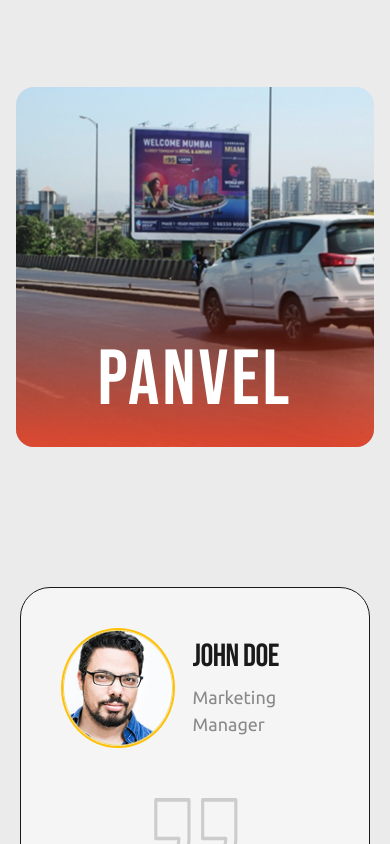
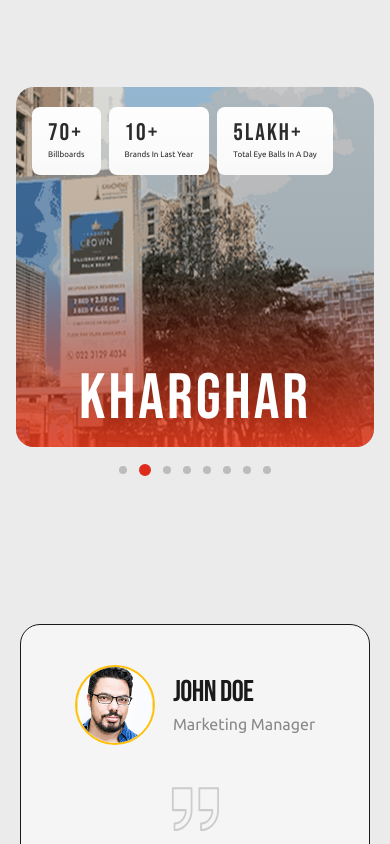
Before and after one commit to Devendramali/ronak-advertising, a React (Vite) app: page / in a window 390 px wide. Shown: the part 6000-6844 px from the top of the page. Built offline with nearby package versions, Linux system fonts and the light colour scheme.

Commit message:
new chanegs

```diff
--- a/src/component/blog/Details.jsx
+++ b/src/component/blog/Details.jsx
@@ -82,7 +82,7 @@ const Details = () => {
                         </ul>
                     </div>
                 </div>
-                <figure data-gsap>
+                <figure className='mt-0' data-gsap>
                     <img src={blogdetails} alt="" />
                 </figure>
                 <div className="blogdata" data-gsap>
--- a/src/component/contact/ContactInfo.jsx
+++ b/src/component/contact/ContactInfo.jsx
@@ -87,7 +87,7 @@ const ContactInfo = () => {
                                 // subtitle="Socials"
                                 titleclass="text-black"
                             />
-                            <div className="row">
+                            <div className="row conrow1">
                                 <div className="col-lg-6">
                                     <div className="conpage" data-gsap>
                                         <div className="input">
--- a/src/component/home/LocationSlider.jsx
+++ b/src/component/home/LocationSlider.jsx
@@ -49,12 +49,12 @@ export default function LocationSlider() {
         <Swiper
           modules={[Pagination, Autoplay]}
           slidesPerView={1}
-          // spaceBetween={30}
-          // pagination={{ clickable: true }}
-          // autoplay={{
-          //   delay: 4000,
-          //   disableOnInteraction: false,
-          // }}
+          spaceBetween={30}
+          pagination={{ clickable: true }}
+          autoplay={{
+            delay: 4000,
+            disableOnInteraction: false,
+          }}
           loop={true}
           className="location-slider"
         >
@@ -62,7 +62,23 @@ export default function LocationSlider() {
             ? locations.map((item, index) => (
                 <SwiperSlide key={index}>
                   <div className="location-grid">
+
                     <div className="location-card">
+                        <div className="locadeta">
+                          <div className="locacrad">
+                            <h4>70+</h4>
+                            <p>billboards</p>
+                          </div>
+                          <div className="locacrad">
+                            <h4>10+</h4>
+                            <p>Brands in Last Year</p>
+                          </div>
+                          <div className="locacrad">
+                            <h4>5Lakh+</h4>
+                            <p>Total eye balls in a day</p>
+                          </div>
+                        </div>
+
                       <img src={item.image} alt={item.title} />
                       <div className="overlay"></div>
                       <h3>{item.title}</h3>
@@ -75,6 +91,20 @@ export default function LocationSlider() {
                   <div className="location-grid">
                     {group.map((item, i) => (
                       <div className="location-card" key={i}>
+                        <div className="locadeta">
+                          <div className="locacrad">
+                            <h4>70+</h4>
+                            <p>billboards</p>
+                          </div>
+                          <div className="locacrad">
+                            <h4>10+</h4>
+                            <p>Brands in Last Year</p>
+                          </div>
+                          <div className="locacrad">
+                            <h4>5Lakh+</h4>
+                            <p>Total eye balls in a day</p>
+                          </div>
+                        </div>
                         <img src={item.image} alt={item.title} />
                         <div className="overlay"></div>
                         <h3>{item.title}</h3>
--- a/src/component/location/WhyVashi.jsx
+++ b/src/component/location/WhyVashi.jsx
@@ -5,7 +5,7 @@ import Heading from "../reuse/Heading";
 
 const WhyVashi = () => {
   return (
-    <div className="container mt-5">
+    <div className="container mt-5 wvsection">
     <div className="why-vashi">
       <div className="container">
          <Heading
--- a/src/component/reuse/BlogCard.jsx
+++ b/src/component/reuse/BlogCard.jsx
@@ -27,7 +27,7 @@ const BlogCard = ({data}) => {
             </div>
             </div>
               <div className="awrap">
-                 <button className='btn2 bg-white'>
+                 <button className='btn2'>
             Read More
             <svg width="13" height="11" viewBox="0 0 13 11" fill="none" xmlns="http://www.w3.org/2000/svg">
             <path d="M11.9766 5.96094L7.60156 10.3359C7.4375 10.5 7.21875 10.582 7 10.582C6.75391 10.582 6.53516 10.5 6.37109 10.3359C6.01562 10.0078 6.01562 9.43359 6.37109 9.10547L9.24219 6.20703H0.875C0.382812 6.20703 0 5.82422 0 5.33203C0 4.86719 0.382812 4.45703 0.875 4.45703H9.24219L6.37109 1.58594C6.01562 1.25781 6.01562 0.683594 6.37109 0.355469C6.69922 0 7.27344 0 7.60156 0.355469L11.9766 4.73047C12.332 5.05859 12.332 5.63281 11.9766 5.96094Z" fill="black"/>
--- a/src/index.css
+++ b/src/index.css
@@ -43,13 +43,25 @@ body {
   font-weight: 700;
   line-height: 22px;
   /* 122.222% */
-  text-transform: capitalize;
-}
-
+  transition: all .3 linear;
+  text-transform: capitalize;
+}
+.btn1{
+  transition: all .3s linear;
+}
 .btn1:hover {
   color: var(--White, #1A1A1A);
-}
-
+  background-color: #fff;
+}
+.mobhide .btn{
+  transition: all .3s linear;
+}
+.mobhide .btn:hover{
+  background-color: #000;
+}
+.whichose .row > div{
+    padding: 0 7px;
+}
 .btn1 {
   border-radius: 999px;
   border: 1px solid var(--200, #1A1A1A);
@@ -98,10 +110,19 @@ margin-right: 0; */
   line-height: 22px;
   /* 122.222% */
   text-transform: capitalize;
-}
-
+  transition: all .3s linear;
+}
+
+.awrap .btn2 {
+  background-color: #fff;
+  border: none;
+}
+.btn2:hover svg path{
+  fill: #fff;
+}
 .btn2:hover {
-  color: var(--White, #1A1A1A);
+  color: var(--White, #fff);
+  background-color: #DD2B1C;
 }
 
 a {
@@ -1942,6 +1963,11 @@ a {
 .why-container {
   max-width: 1070px;
   margin: auto;
+  padding: 0 16px;
+}
+.whichose .row{
+  max-width: 100%;
+  margin: auto;
 }
 
 .whichose {
@@ -1996,15 +2022,18 @@ a {
   font-size: 60px;
   font-style: normal;
   font-weight: 400;
-  line-height: 70px;
+  line-height: 60px;
   /* 116.667% */
   letter-spacing: -1.06px;
   text-transform: capitalize;
   margin-bottom: 0;
 }
 
+.achievements-container .row > div{
+  padding: 0 8px;
+}
 .achievements-container .row {
-  gap: 20px 0;
+  gap: 16px 0;
   margin-top: 44px;
 }
 
@@ -2308,18 +2337,20 @@ a {
 .card2 {
   border: 1px solid #dd2c1c00;
   transition: all .3s linear;
+  /* padding: 16px; */
+  border-radius: 24px;
+  display: block;
   padding: 16px;
-  border-radius: 24px;
 }
 
 .card2:hover {
-  /* padding: 16px; */
   border: 1px solid #DD2B1C;
   background: rgba(255, 255, 255, 0.25);
 }
 
 .location-card1 {
   background: transparent;
+  height: 100%;
 }
 
 .card2:hover .location-content {
@@ -3410,3 +3441,56 @@ margin-bottom: 24px;
 .errsvg img{
   width: 100%;
 }
+.locacrad{
+  padding: 16px;
+  border-radius: 8px;
+  background: #FFF;
+}
+.locadeta{
+  display: flex;
+  gap: 8px;
+  position: absolute;
+  top: 20px;
+  left: 20px;
+   transform: translateY(-200%);
+     transition: all .3s linear;
+}
+.locacrad p{
+  color: var(--700, #2C2C2C);
+font-feature-settings: 'liga' off, 'clig' off;
+font-family: var(--Ubuntu);
+font-size: 12px;
+font-style: normal;
+font-weight: 400;
+line-height: 100%; /* 12px */
+text-transform: capitalize;
+margin-bottom: 0;
+}
+.locacrad h4{
+  color: var(--700, #2C2C2C);
+font-feature-settings: 'liga' off, 'clig' off;
+font-family:var(--bebas-neue);
+font-size: 40px;
+font-style: normal;
+font-weight: 400;
+line-height: 80%; /* 32px */
+letter-spacing: 2px;
+text-transform: capitalize;
+}
+.location-card h3{
+  transition: all .3s linear;
+}
+.location-card:hover h3{
+  transform: translate(-50%,200%);
+}
+.location-card:hover .locadeta{
+     transform: translateY(0%);
+}
+.location-card1 .btn2:hover{
+  /* color: ; */
+  background-color: #DD2B1C !important;
+  border-color:transparent ;
+}
+.conrow1.row{
+  gap: 40px 0;
+}
--- a/src/responsive.css
+++ b/src/responsive.css
@@ -291,6 +291,16 @@ margin-top: 14px;
 .footer-container .row{
     gap: 58px 0;
 }
+.breadcrumb{
+    border-radius: 24px;
+}
+    .copyright p{
+        margin-bottom: 57px;
+    }
+.footer .curve{
+    border-left: none;
+    border-right: none;
+}
 .menu .row{
     justify-content: space-between;
 }
@@ -311,7 +321,10 @@ margin-top: 14px;
 .img2mob{
     display: none;
 }
-
+.core-grid {
+    display: grid;
+    grid-template-columns: repeat(2, 1fr);
+}
 .footer .curve{
     padding: 40px 16px  ;
 }
@@ -329,6 +342,47 @@ margin-top: 14px;
 }
 .map{
     height: 400px;
+}
+.location-card h3{
+  transform: translate(-50%,0%) !important;
+}
+.location-card .locadeta{
+     transform: translateY(0%) !important;
+     left: 16px;
+}
+.locacrad p{
+    font-size: 8px;
+}
+.location-card h3{
+    font-size: 64px;
+    bottom: 0;
+}
+.user-info h4{
+    font-size: 30px;
+    margin-bottom: 0;
+}
+.user-info span{
+    font-size: 16px;
+}
+.user-info img{
+    height: 80px;
+    width: 80px;
+}
+.user-info{
+    justify-content: center;
+}
+.quote-icon svg{
+    height: 60px;
+}
+.textmonialslider{
+    border-radius: 20px;
+}
+.swiper-pagination-bullet.swiper-pagination-bullet-active{
+    height: 12px !important;
+    width: 12px !important;
+}
+.locacrad h4{
+    font-size: 24px;
 }
 
     .hamberger{
@@ -529,6 +583,25 @@ margin-bottom: 50px;
 .footer .curve{
     padding: 40px 16px  ;
 }
+.vissonimg img{
+    height: 100%;
+    height: 500px;
+    border-radius: 20px;
+    object-fit: cover;
+}
+.vissonimg{
+    overflow: hidden;
+}
+.why-vashi{
+    border-radius: 24px;
+}
+.card2:hover {
+  /* padding: 6px; */
+}
+.wvsection.container{
+    padding: 0;
+}
+
 }
 @media (max-width:786px) {
        .bread-list {
@@ -537,6 +610,7 @@ margin-bottom: 50px;
     .aboutcta .abctatext {
     padding: 238px 26px;
 }
+
 .vission div:nth-child(3){
     order: 2;
 }
@@ -544,6 +618,33 @@ margin-bottom: 50px;
 @media (max-width:540px) {
     .aboutcta h2{
         font-size: 68px;
+    }
+    .team-grid {
+    display: grid;
+    grid-template-columns: repeat(1, 1fr);
+}
+.why-image img{
+    height: 430px;
+    border: 20px;
+    object-fit: cover;
+    object-position: center center;
+}
+
+.core-grid {
+    display: grid;
+    grid-template-columns: repeat(1, 1fr);
+}
+    .teamculture figure{
+        height: 400px;
+        border-radius: 20px;
+        overflow: hidden;
+    }
+    .core-card img{
+        height: 458px;
+        object-fit: cover;
+    }
+    .team-content h3{
+        margin-bottom: 5;
     }
     .ab2{
     }
@@ -623,7 +724,29 @@ margin-bottom: 30px;
     padding: 46px 16px;
 }
 .location-btns{
-    flex-direction: column;
+    flex-direction: column-reverse;
+}
+.blogcard .awrap{
+    border: none;
+    /* margin-top: 30px; */
+    padding: 0px 40px 30px 20px;
+}
+.blogdata ul li{
+    width: 100%;
+}
+.detail-cideo figure img,
+.mediaimg figure img{
+    height: 100%;
+    object-fit: cover;
+    width: 100%;
+    border-radius: 20px;
+    object-position: center;
+}
+.mediaimg figure{
+    height: 500px;
+}
+.detail-cideo figure{
+    height: 600px;
 }
 .imgboxin{
     position: relative;
@@ -641,7 +764,7 @@ margin-bottom: 30px;
     order: -1;
 }
 .card2{
-    padding: 0;
+    padding: 8px;
 }
 .blog-container1{
     padding-top: 40px !important;
```
